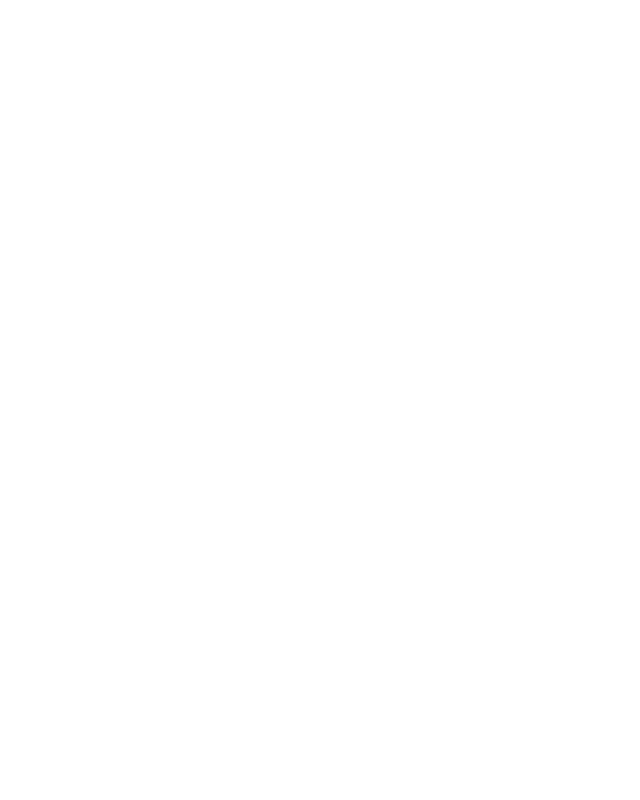
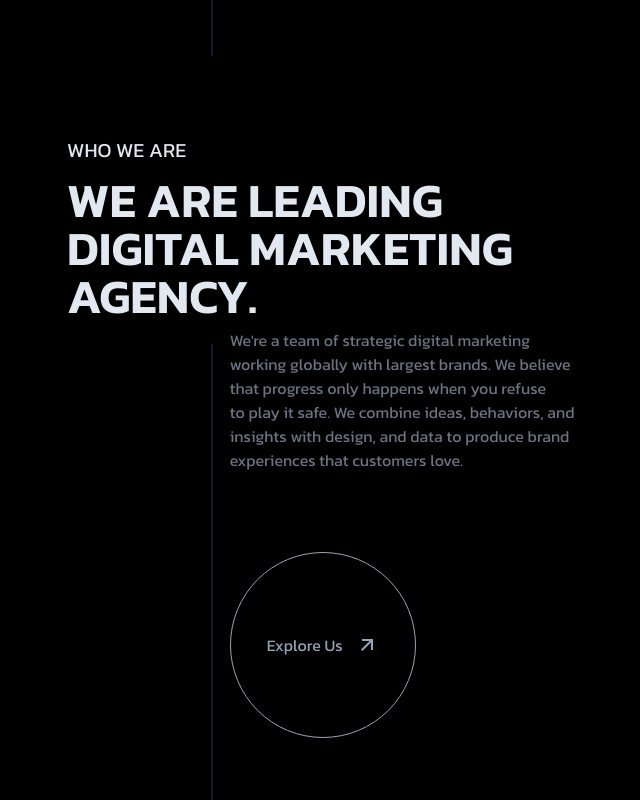
Before and after one commit to tushar-h789/axtra-digital-agency-studio, a Next.js app: page / in a window 1280 px wide. Shown: the part 1460-2260 px from the top of the page, without its empty margins (573-1213 px from the left). Before the commit the page ends 1260 px from the top, so only its background shows below. Built offline with nearby package versions, Linux system fonts and the light colour scheme.

Commit message:
degital marketing agency section done with animation and responsive

```diff
--- a/package.json
+++ b/package.json
@@ -13,7 +13,8 @@
     "gsap": "^3.12.5",
     "next": "15.1.2",
     "react": "^19.0.0",
-    "react-dom": "^19.0.0"
+    "react-dom": "^19.0.0",
+    "react-intersection-observer": "^9.14.0"
   },
   "devDependencies": {
     "@eslint/eslintrc": "^3",
--- a/src/app/_components/Button.tsx
+++ b/src/app/_components/Button.tsx
@@ -0,0 +1,75 @@
+"use client";
+
+import { motion } from "framer-motion";
+import { useRef, useState } from "react";
+import UpArrowIcon from "./Icons/up-arrow-icon";
+
+export default function Button() {
+  const buttonRef = useRef<HTMLButtonElement>(null);
+  const [mousePosition, setMousePosition] = useState({ x: 0.5, y: 0.5 });
+
+  const handleMouseEnter = (e: React.MouseEvent<HTMLButtonElement>) => {
+    if (!buttonRef.current) return;
+
+    const button = buttonRef.current;
+    const rect = button.getBoundingClientRect();
+
+    // Calculate mouse position relative to button edges
+    const x = (e.clientX - rect.left) / rect.width;
+    const y = (e.clientY - rect.top) / rect.height;
+
+    setMousePosition({ x, y });
+  };
+
+  return (
+    <div className="">
+      <motion.button
+        ref={buttonRef}
+        className="relative group flex items-center gap-3 px-9 py-20 bg-transparent text-slate-400 border border-gray-400 rounded-full overflow-hidden"
+        onMouseEnter={handleMouseEnter}
+        initial="rest"
+        whileHover="hover"
+        animate="rest"
+      >
+        {/* Button Text */}
+        <motion.span
+          className="relative z-10 transition-colors duration-300"
+          variants={{
+            rest: { color: "#94A3B8" }, // text-slate-400
+            hover: { color: "#000000" }, // text-black
+          }}
+        >
+          Explore Us
+        </motion.span>
+        <motion.div
+          className="relative z-10 transition-colors duration-300"
+          variants={{
+            rest: { color: "#94A3B8" }, // text-slate-400
+            hover: { color: "#000000" }, // text-black
+          }}
+        >
+          <UpArrowIcon className="w-6" />
+        </motion.div>
+
+        {/* Background Animation */}
+        <motion.div
+          className="absolute inset-0 bg-white rounded-full"
+          initial={{ scale: 0 }}
+          variants={{
+            rest: { scale: 0 },
+            hover: {
+              scale: 2,
+              transition: {
+                duration: 1,
+                ease: "easeOut",
+              },
+            },
+          }}
+          style={{
+            transformOrigin: `${mousePosition.x * 100}% ${mousePosition.y * 100}%`,
+          }}
+        />
+      </motion.button>
+    </div>
+  );
+}
--- /dev/null
+++ b/src/app/_components/Icons/up-arrow-icon.tsx
@@ -0,0 +1,19 @@
+import * as React from "react";
+
+const UpArrowIcon: React.FC<React.SVGProps<SVGSVGElement>> = (props) => (
+  <svg
+    xmlns="http://www.w3.org/2000/svg"
+    viewBox="0 0 24 24"
+    fill="currentColor"
+    className={props.className} // Pass className for styling
+    {...props} // Spread props for additional customization
+  >
+
+     <path
+      d="m16.004 9.414-8.607 8.607-1.414-1.414L14.589 8H7.004V6h11v11h-2z"
+      data-original="#000000"
+    />
+  </svg>
+);
+
+export default UpArrowIcon;
--- a/src/app/_components/Sections/BrandsSection.tsx
+++ b/src/app/_components/Sections/BrandsSection.tsx
@@ -36,22 +36,23 @@
 
   // Intersection Observer to detect when the section is in view
   useEffect(() => {
+    const section = sectionRef.current; // Store the current value of ref
     const observer = new IntersectionObserver(
       ([entry]) => {
         if (entry.isIntersecting) {
           setIsInView(true);
         }
       },
-      { threshold: 0.5 } // Trigger when 30% of the section is in view
+      { threshold: 0.5 } // Trigger when 50% of the section is in view
     );
 
-    if (sectionRef.current) {
-      observer.observe(sectionRef.current);
+    if (section) {
+      observer.observe(section);
     }
 
     return () => {
-      if (sectionRef.current) {
-        observer.unobserve(sectionRef.current);
+      if (section) {
+        observer.unobserve(section); // Use the locally stored ref value
       }
     };
   }, []);
--- /dev/null
+++ b/src/app/_components/Sections/MarketingAgencySection.tsx
@@ -0,0 +1,174 @@
+'use client';
+
+import Image from "next/image";
+import { motion } from "framer-motion";
+import { useEffect, useRef } from "react";
+import gsap from "gsap";
+import { ScrollTrigger } from "gsap/ScrollTrigger";
+import marketingAgency from "../../../../public/axtra/marketing-agency.jpg";
+import Button from "../Button";
+
+export default function MarketingAgencySection() {
+  const imageRef = useRef(null);
+  const sectionRef = useRef(null);
+
+  useEffect(() => {
+    if (typeof window !== 'undefined') {
+      gsap.registerPlugin(ScrollTrigger);
+    }
+
+    const image = imageRef.current;
+    const section = sectionRef.current;
+
+    // Initial state
+    gsap.set(image, {
+      opacity: 0,
+      y: 100,
+    });
+
+    // Main timeline for image appearance and movement
+    const mainTl = gsap.timeline({
+      scrollTrigger: {
+        trigger: section,
+        start: "30% center", // Trigger when section is 40% visible
+        end: "60% center",
+        scrub: 1, // Smooth scrolling
+        toggleActions: "play none none reverse",
+        markers: false,
+      },
+    });
+
+    mainTl.to(image, {
+      opacity: 1,
+      y: 0,
+      duration: 0.5,
+      ease: "power2.out",
+    });
+
+    // Quick upward movement timeline
+    const upwardTl = gsap.timeline({
+      scrollTrigger: {
+        trigger: section,
+        start: "60% center", // Start quick movement after initial animation
+        end: "70% center",
+        scrub: true, // Enable scrubbing
+        toggleActions: "play none none reverse",
+        markers: false,
+      },
+    });
+
+    upwardTl.to(image, {
+      y: -50,
+      duration: 0.3,
+      ease: "power1.in",
+    });
+
+    // Fade out timeline
+    const fadeTl = gsap.timeline({
+      scrollTrigger: {
+        trigger: section,
+        start: "80% center", // Start fade out near the end
+        end: "90% center",
+        scrub: 1, // Smooth scrolling
+        toggleActions: "play none none reverse",
+        markers: false,
+      },
+    });
+
+    fadeTl.to(image, {
+      opacity: 0,
+      duration: 0.3,
+      ease: "power2.in",
+    });
+
+    return () => {
+      // Cleanup all scroll triggers
+      [mainTl, upwardTl, fadeTl].forEach((timeline) => {
+        if (timeline.scrollTrigger) {
+          timeline.scrollTrigger.kill();
+        }
+      });
+    };
+  }, []);
+
+  return (
+    <section ref={sectionRef} className="bg-black bg-custom p-8">
+      <div className="container grid grid-cols-1 lg:grid-cols-2  lg:py-60 bg-black">
+        {/* Image with animation */}
+        <div ref={imageRef} className="relative">
+          <Image
+            src={marketingAgency}
+            width={500}
+            height={500}
+            alt="marketing agency"
+            className="relative"
+          />
+        </div>
+
+        {/* Content Section */}
+          <div className="text-slate-200 relative">
+            <hr className="animated-line absolute left-36 -top-[272px] h-64 lg:border border-gray-900" />
+            <div className="uppercase lg:w-4/5 mt-16">
+              <div className="relative z-10">
+                <motion.h2
+                  initial="hidden"
+                  whileInView="visible"
+                  viewport={{ once: true }}
+                  className="text-xl"
+                >
+                  Who We Are
+                </motion.h2>
+                <h2 className="lg:text-5xl text-2xl my-3 font-semibold">
+                  <motion.span
+                    initial="hidden"
+                    whileInView="visible"
+                    viewport={{ once: true }}
+                    className="inline-block mr-2"
+                  >
+                    We are leading
+                  </motion.span>
+                  <motion.span
+                    initial="hidden"
+                    whileInView="visible"
+                    viewport={{ once: true }}
+                    className="inline-block mr-2"
+                  >
+                    digital marketing
+                  </motion.span>
+                  <motion.span
+                    initial="hidden"
+                    whileInView="visible"
+                    viewport={{ once: true }}
+                    className="inline-block mr-10 lg:mr-0"
+                  >
+                    agency.
+                  </motion.span>
+                </h2>
+                <hr className="animated-line absolute left-36 top-52 lg:h-[735px] lg:border border-gray-900" />
+              </div>
+            </div>
+            {/* bg black not found */}
+            <div className="absolute lg:mx-0 w-full lg:w-2/3 lg:right-10 top-64">
+              <p className="text-gray-500">
+                {[
+                  "We're a team of strategic digital marketing",
+                  "working globally with largest brands. We believe",
+                  "that progress only happens when you refuse",
+                  "to play it safe. We combine ideas, behaviors, and",
+                  "insights with design, and data to produce brand",
+                  "experiences that customers love.",
+                ].map((text, index) => (
+                  <motion.span key={index} className="inline-block mr-1">
+                    {text}{" "}
+                  </motion.span>
+                ))}
+              </p>
+              <div className="mt-6 lg:mt-20">
+                <Button />
+              </div>
+            </div>
+          </div>
+      </div>
+    </section>
+  );
+}
--- a/src/app/page.tsx
+++ b/src/app/page.tsx
@@ -1,5 +1,6 @@
 import BrandsSection from "./_components/Sections/BrandsSection";
 import HeroSection from "./_components/Sections/HeroSection";
+import MarketingAgencySection from "./_components/Sections/MarketingAgencySection";
 import Navbar from "./_components/Sections/Navbar";
 
 export default function HomePage() {
@@ -8,6 +9,7 @@
       <Navbar/>
       <HeroSection/>
       <BrandsSection/>
+      <MarketingAgencySection/>
     </div>
   );
 }
--- a/src/app/styles/globals.css
+++ b/src/app/styles/globals.css
@@ -71,3 +71,10 @@
   height: 80px;
   opacity: 0.8;
 }
+
+.bg-custom {
+  background-image: url('/axtra/banner-bg.png'); /* Replace with your static path */
+  background-position: right 50px top 250px;
+  background-size: 150px 300px;
+  background-repeat: no-repeat;
+}
```
Also changed, not shown: 1 other file (tests, documents, lock files or other folders).
